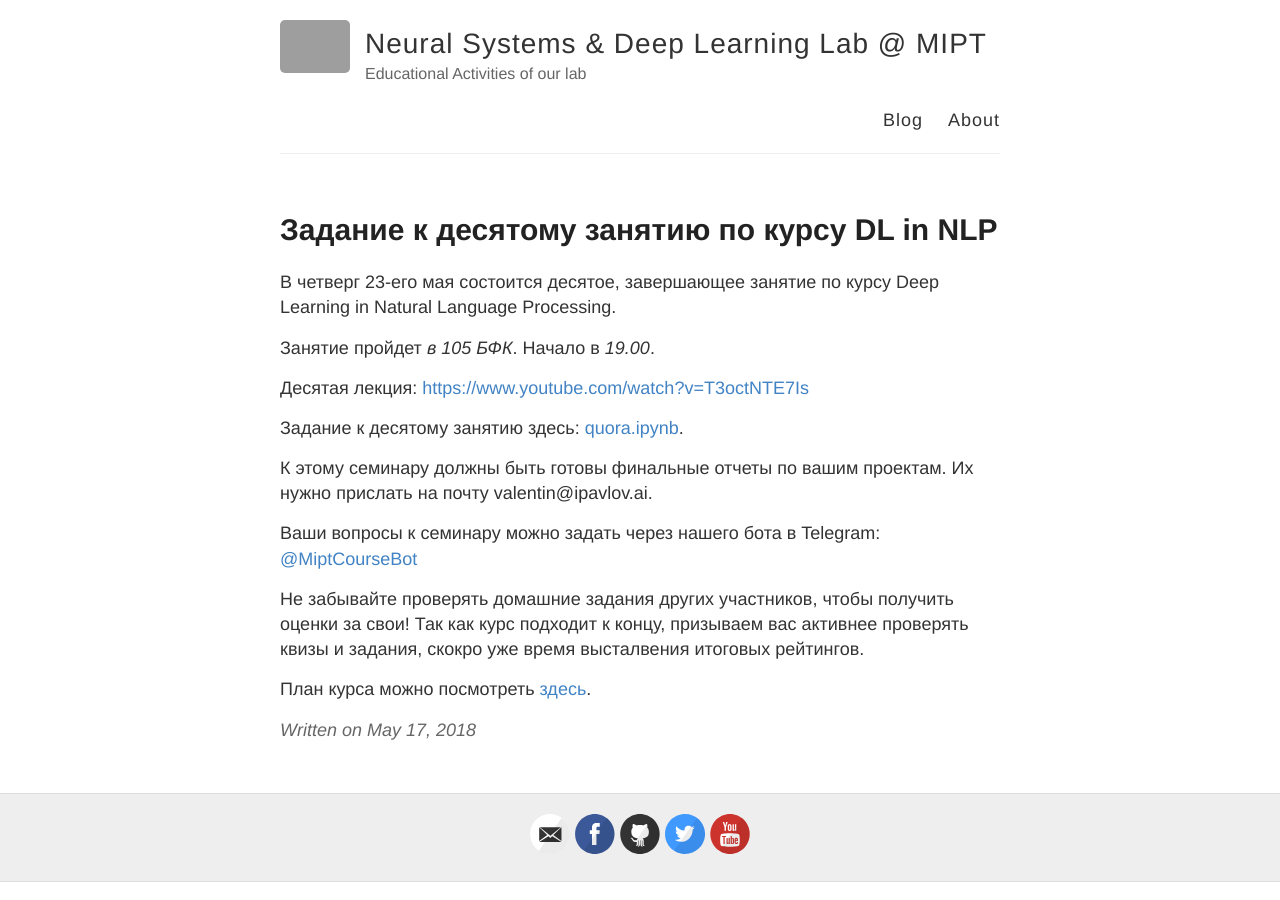
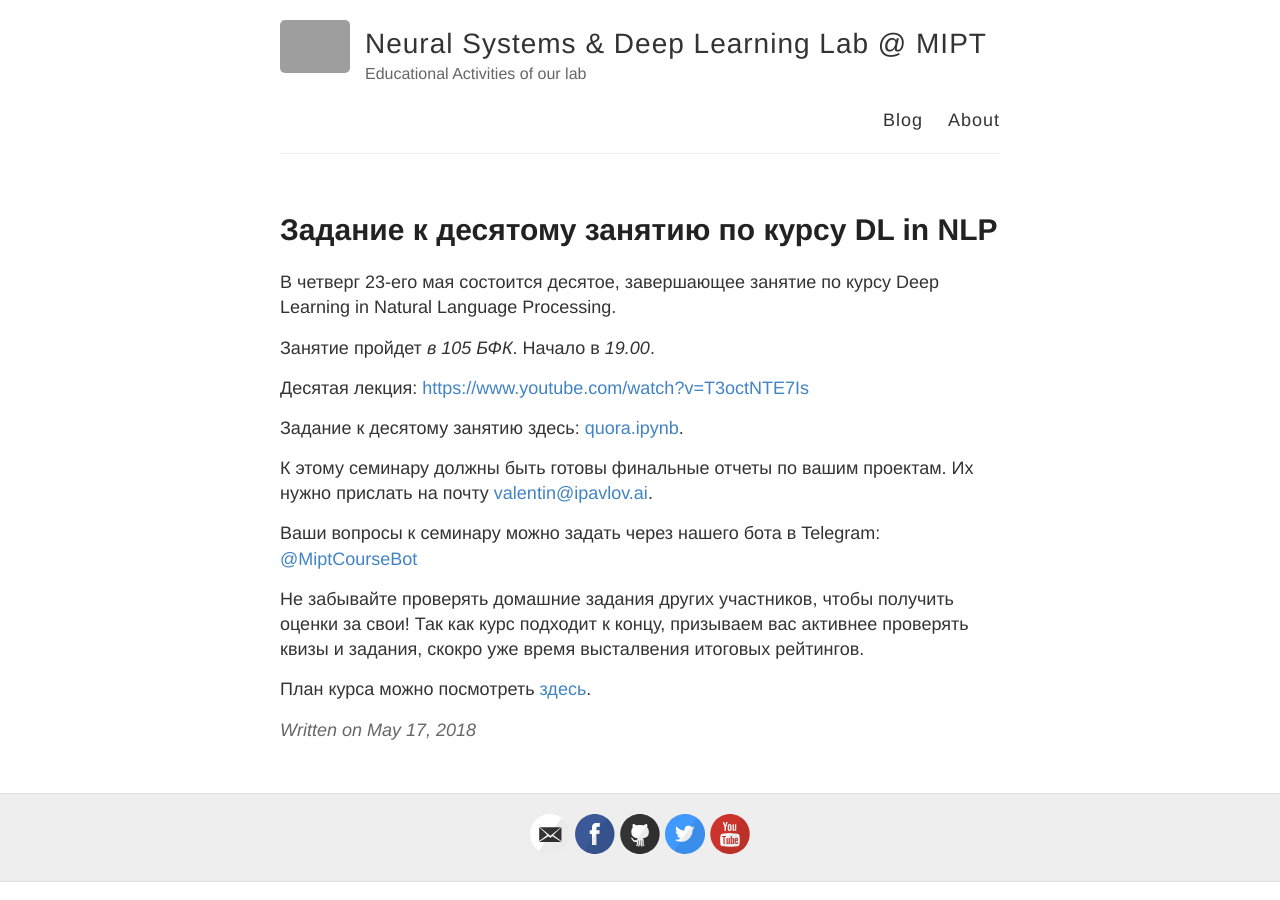
Before and after one commit to deepmipt/edu, a Jekyll site: the page built from _posts/2018-05-17-nlp210.md, in a window 1280 px wide. Built offline with Jekyll 4.4.1, drawn with Linux system fonts in a browser that asks for light colours; part of the change alters nothing that is shown; grey boxes are pictures that could not be loaded.

Commit message:
FIX: email

```diff
--- a/_posts/2018-05-17-nlp210.md
+++ b/_posts/2018-05-17-nlp210.md
@@ -12,7 +12,7 @@ title: Задание к десятому занятию по курсу DL in N
 
 Задание к десятому занятию здесь: [quora.ipynb](https://github.com/deepmipt/deep-nlp-seminars/blob/master/seminar_09/quora.ipynb).
 
-К этому семинару должны быть готовы финальные отчеты по вашим проектам. Их нужно прислать на почту valentin@ipavlov.ai.
+К этому семинару должны быть готовы финальные отчеты по вашим проектам. Их нужно прислать на почту [valentin@ipavlov.ai](valentin@ipavlov.ai).
 
 Ваши вопросы к семинару можно задать через нашего бота в Telegram: [@MiptCourseBot](https://t.me/MiptCourseBot)
 
```
